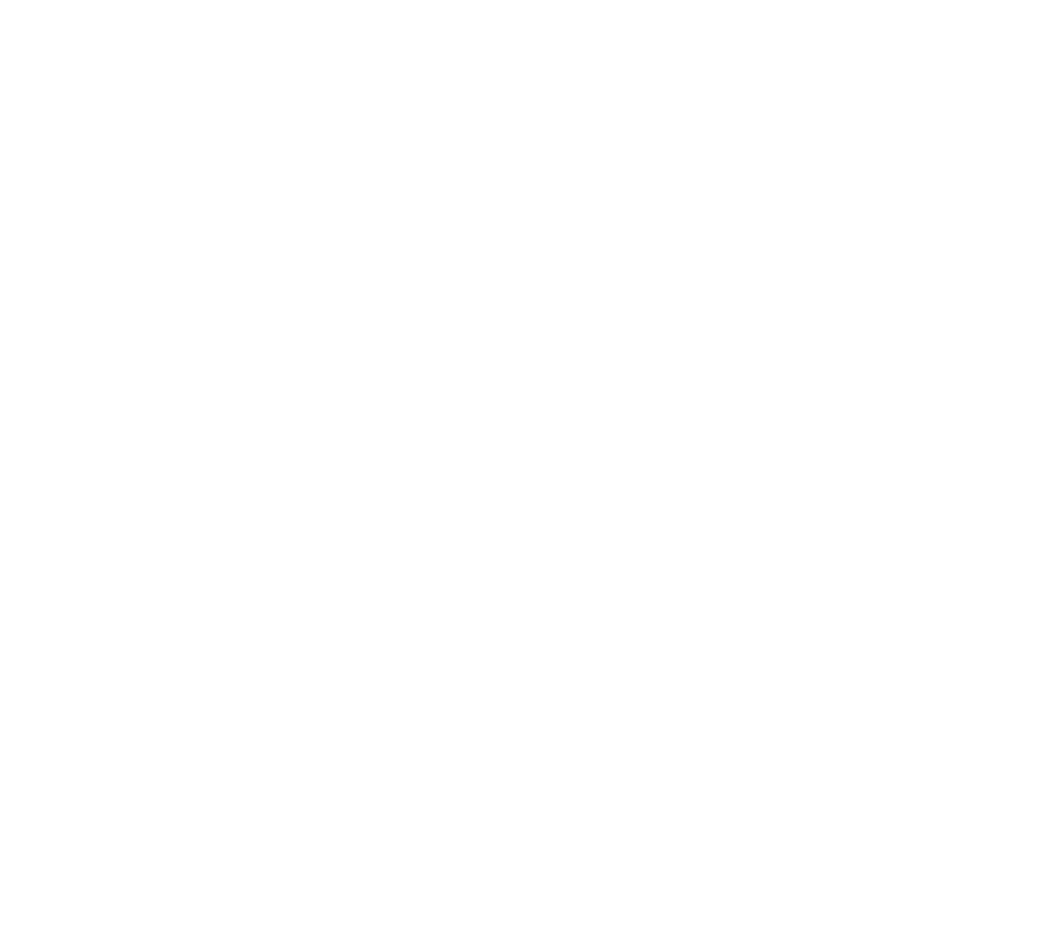
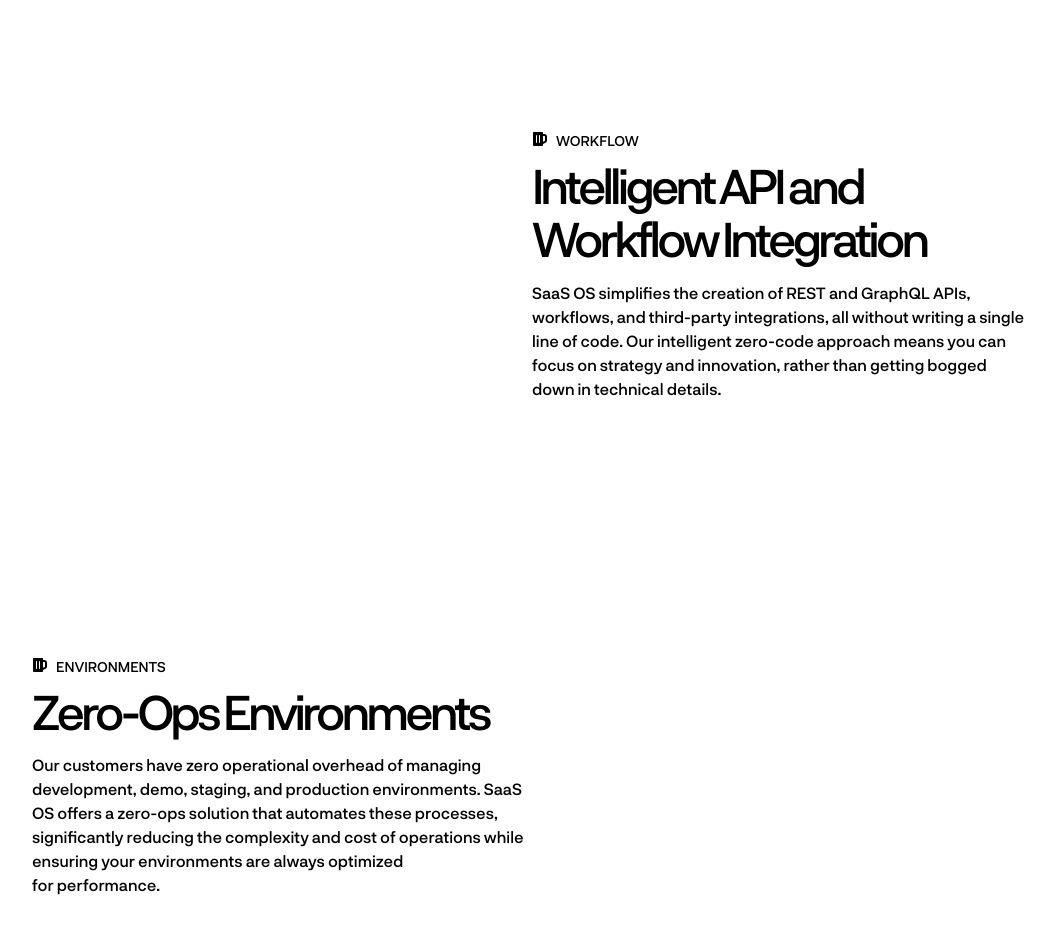
Before and after one commit to isaacwritescode/saas-os, a React (Create React App) app: page / in a window 1280 px wide. Shown: the part 1560-2492 px from the top of the page, without its empty margins (108-1163 px from the left). Before the commit the page ends 1037 px from the top, so only its background shows below. Built offline with nearby package versions, Linux system fonts and the light colour scheme.

Commit message:
features section structure

```diff
--- a/package.json
+++ b/package.json
@@ -8,11 +8,13 @@
     "@mui/lab": "^5.0.0-alpha.162",
     "@mui/material": "^5.15.6",
     "@mui/styled-engine-sc": "^6.0.0-alpha.13",
+    "@react-icons/all-files": "^4.1.0",
     "@testing-library/jest-dom": "^5.17.0",
     "@testing-library/react": "^13.4.0",
     "@testing-library/user-event": "^13.5.0",
     "react": "^18.2.0",
     "react-dom": "^18.2.0",
+    "react-icons": "^5.0.1",
     "react-scripts": "5.0.1",
     "styled-components": "^6.1.8",
     "web-vitals": "^2.1.4"
--- a/src/App.js
+++ b/src/App.js
@@ -2,7 +2,8 @@
 import theme from "./theme";
 import Navbar from "./components/Navbar";
 import Hero from "./pages/Hero";
-import Sponsors from "./pages/Hero/Sponsors";
+import Sponsors from "./pages/Sponsors";
+import Features from "./pages/Features";
 
 function App() {
   return (
@@ -10,6 +11,7 @@
       <Navbar />
       <Hero />
       <Sponsors />
+      <Features />
     </ThemeProvider>
   );
 }
--- /dev/null
+++ b/src/pages/Features/constants.js
@@ -0,0 +1,38 @@
+import { FaBeer } from "react-icons/fa";
+
+const FEATURES = [
+  {
+    icon: <FaBeer />,
+    label: "UI DESIGNER",
+    title: "AI Assisted UI Development",
+    desc: `
+        With over 300+ UI components catering to 90% of use cases, our AI-assisted UI development tool empowers you to create engaging and responsive user interfaces.
+        \n
+For those unique requirements, custom components can be seamlessly developed and integrated, ensuring your application stands out in the market.
+        `,
+    gif: "",
+  },
+  {
+    icon: <FaBeer />,
+    label: "WORKFLOW",
+    title: "Intelligent API and Workflow Integration",
+    desc: `
+    SaaS OS simplifies the creation of REST and GraphQL APIs, workflows, and third-party integrations, all without writing a single line of code.
+    \n
+    Our intelligent zero-code approach means you can focus on strategy and innovation, rather than getting bogged down in technical details.
+        `,
+    gif: "",
+  },
+  {
+    icon: <FaBeer />,
+    label: "ENVIRONMENTS",
+    title: "Zero-Ops Environments",
+    desc: `
+    Our customers have zero operational overhead of managing development, demo, staging, and production environments.
+    \n
+    SaaS OS offers a zero-ops solution that automates these processes, significantly reducing the complexity and cost of operations while ensuring your environments are always optimized for performance.`,
+    gif: "",
+  },
+];
+
+export default FEATURES;
--- /dev/null
+++ b/src/pages/Features/index.js
@@ -0,0 +1,31 @@
+import { Box, Grid, Stack, Typography } from "@mui/material";
+import FEATURES from "./constants";
+
+const Features = () => {
+  return (
+    <Box maxWidth={1000} width="100%" m="auto">
+      {FEATURES.map(({ icon, label, title, desc, gif }, idx) => (
+        <Grid
+          container
+          key={idx}
+          py={16}
+          direction={idx % 2 === 0 ? "row" : "row-reverse"}
+        >
+          <Grid item xs={6}>
+            <Stack direction="row" spacing={1} pb={1}>
+              {icon}
+              <Typography variant="body2">{label}</Typography>
+            </Stack>
+            <Stack spacing={2}>
+              <Typography variant="h2">{title}</Typography>
+              <Typography variant="body1">{desc}</Typography>
+            </Stack>
+          </Grid>
+          <Grid item xs={6}></Grid>
+        </Grid>
+      ))}
+    </Box>
+  );
+};
+
+export default Features;
--- a/src/theme.js
+++ b/src/theme.js
@@ -19,6 +19,7 @@
         },
         h3: {
           letterSpacing: "-3px",
+          fontSize: "36px",
         },
         h4: {
           letterSpacing: "-2px",
```
Also changed, not shown: src/pages/Sponsors/constants.js (renamed from src/pages/Hero/Sponsors/constants.js), src/pages/Sponsors/index.js (renamed from src/pages/Hero/Sponsors/index.js), 1 other file (tests, documents, lock files or other folders).
